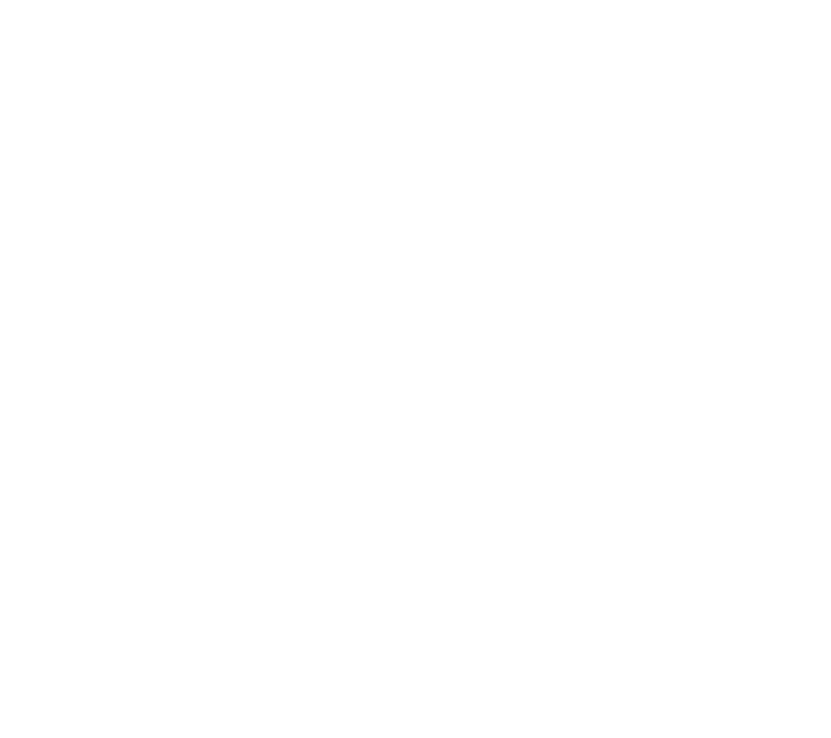
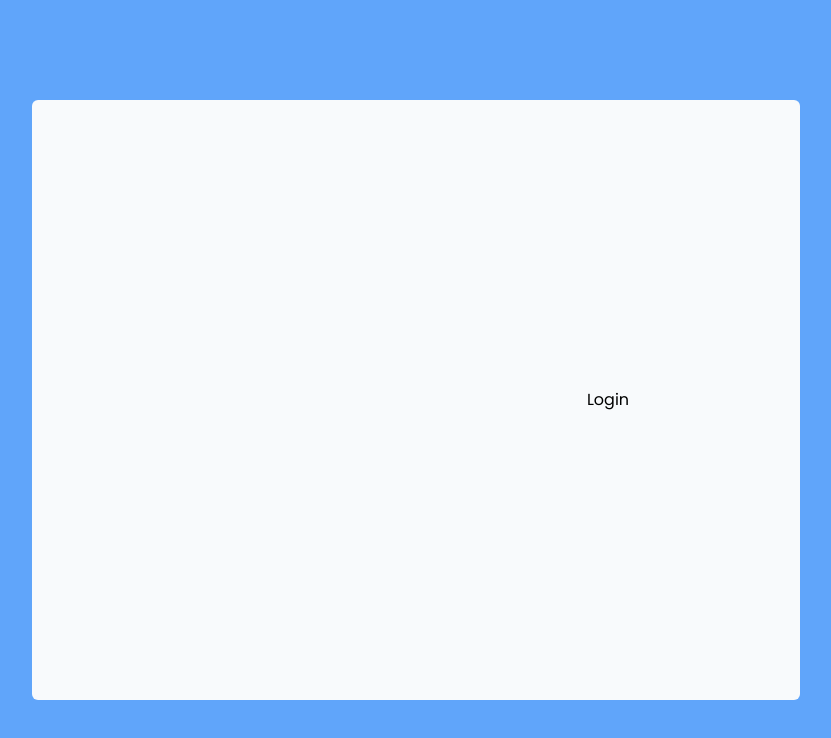
Before and after one commit to NEKiarie/Authentication-App-With-Google-and-Github, a Next.js app: page /login in a window 1280 px wide. Shown: the top 738 px of the page, without its empty margins (224-1055 px from the left). Built offline with nearby package versions, Linux system fonts and the light colour scheme.

Commit message:
:sparkles:Created Reusable Layout component

```diff
--- /dev/null
+++ b/layout/layout.js
@@ -0,0 +1,19 @@
+export default function Layout({ children }) {
+    return (
+
+        <div className="flex h-screen bg-blue-400">
+            <div className="m-auto bg-slate-50 rounded-md w-3/5 h-3/4 grid lg:grid-cols-2">
+                <div>
+
+                </div>
+                <div className="right flex flex-col justify-evenly">
+                    <div className='text-center py-10'>
+                        {children}
+                    </div>
+                </div>
+            </div>
+
+        </div>
+
+    )
+}
--- a/pages/login.js
+++ b/pages/login.js
@@ -1,10 +1,17 @@
 import Head from "next/head"
+import Layout from "../layout/layout"
 
-export default function Login(){
+export default function Login() {
     return (
-        <Head>
-            <title>Login</title>
-        </Head>
+        <Layout>
+
+            <Head>
+                <title>Login</title>
+            </Head>
+
+            <h1>Login</h1>
+
+        </Layout>
 
 
     )
```
